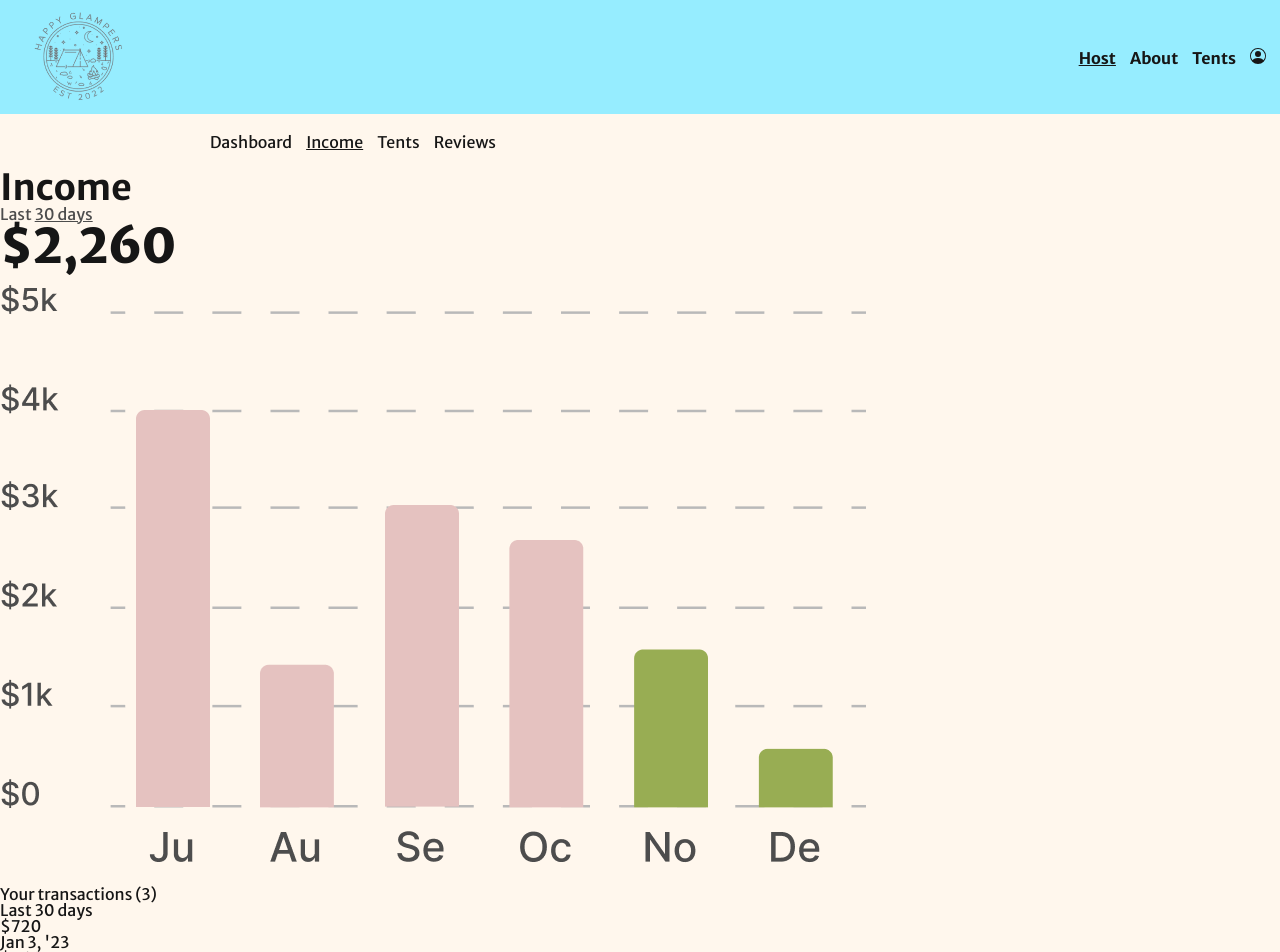
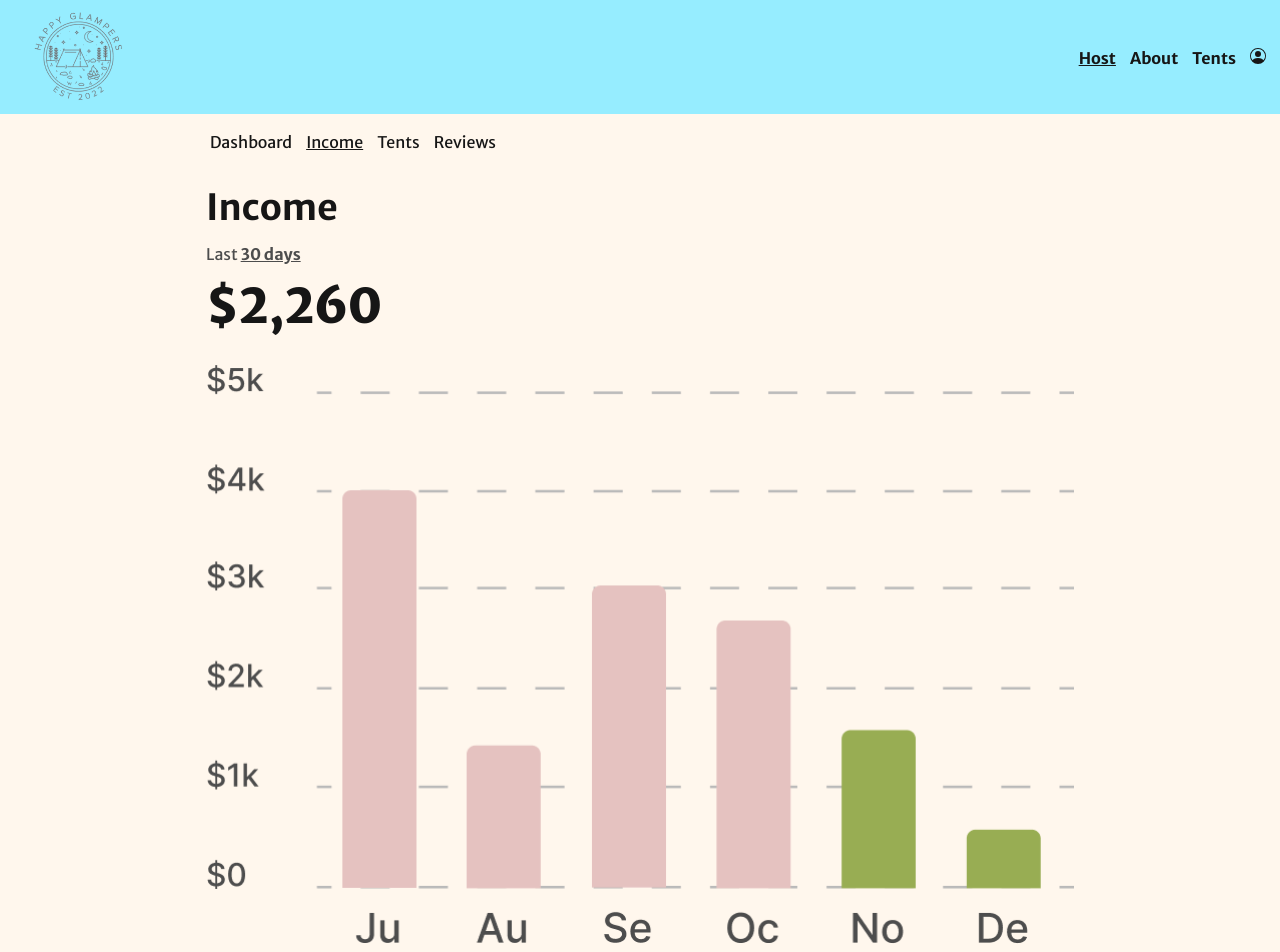
Before and after one commit to RawleJuglal/glampers, a React (Vite) app: page /host/income in a window 1280 px wide. Shown: the top 952 px of the page. Built offline with nearby package versions, Linux system fonts and the light colour scheme.

Commit message:
host pages
completed income
completed reviews
completed hostTents
working on Dashboard

```diff
--- a/src/index.css
+++ b/src/index.css
@@ -12,6 +12,7 @@
     --main-bg-color:#FFF7ED;
     --black:#161616;
     --white:#FFFDFA;
+    --grey:#4D4D4D;
     --fivePX:.3125rem;
     --fourteenPX:.875rem;
     --sixteenPX:1rem;
@@ -51,6 +52,7 @@
 /*Color*/
 .black{color:var(--black)}
 .white{color:var(--white)}
+.grey{color:var(--grey)}
 
 .limit-width{
     max-width:56.25rem;
@@ -60,6 +62,8 @@
 .underline{text-decoration: underline}
 .no-underline{text-decoration: none}
 .center{text-align: center}
+.push-right{margin-left:auto}
+.push-left{margin-right:auto}
 
 /*Quick Flex Props*/
 .flex{display:flex;}
--- a/src/main.jsx
+++ b/src/main.jsx
@@ -10,10 +10,10 @@ import Layout from './components/Layout/Layout'
 import HostLayout from './components/HostLayout/HostLayout'
 import Error from './components/Error/Error'
 import Home from './pages/Home/Home.jsx'
-import Dashboard from './pages/Host/Dashboard/Dashboard'
+import {Dashboard, loader as dashboardLoader} from './pages/Host/Dashboard/Dashboard'
 import Income from './pages/Host/Income/Income'
 import Reviews from './pages/Host/Reviews/Reviews'
-import HostTents from './pages/Host/HostTents/HostTents'
+import {HostTents, loader as hostTentsLoader} from './pages/Host/HostTents/HostTents'
 import HostTentDetails from './pages/Host/HostTents/HostTentDetails'
 import TentInfo from './pages/Host/TentInfo/TentInfo'
 import Pricing from './pages/Host/Pricing/Pricing'
@@ -32,10 +32,10 @@ const router = createBrowserRouter(createRoutesFromElements(
     <Route path='tents/:id' element={<TentDetails />} loader={({params})=> tentLoader(params)}/>
     <Route path='tents' element={<Tents />} loader={tentsLoader}/>
     <Route path="host" element={<HostLayout />}>
-      <Route index element={<Dashboard />}/>
+      <Route index element={<Dashboard />} loader={dashboardLoader}/>
       <Route path='income' element={<Income />}/>
       <Route path='reviews' element={<Reviews />}/>
-      <Route path='tents' element={<HostTents />}/>
+      <Route path='tents' element={<HostTents />} loader={hostTentsLoader}/>
       <Route path='tents/:id' element={<HostTentDetails />}>
         <Route index element={<TentInfo />}/>
         <Route path="pricing" element={<Pricing />}/>
--- /dev/null
+++ b/src/pages/Host/Dashboard/Dashboard.css
@@ -0,0 +1,7 @@
+.--dashboard-welcome-container{
+    background-color:#FFEAD0;
+}
+
+.--dashboard-income-text-container{
+    gap:var(--fivePX);
+}
--- a/src/pages/Host/Dashboard/Dashboard.jsx
+++ b/src/pages/Host/Dashboard/Dashboard.jsx
@@ -1,9 +1,44 @@
 import React from 'react'
+import { useLoaderData, defer, Await } from 'react-router-dom'
+import { getTents } from '../../../hooks/api'
+import './Dashboard.css'
 
-export default function Dashboard(){
+export function loader(){
+    return defer({tents: getTents()})
+}
+
+export function Dashboard(){
+    const dataPromise = useLoaderData()
     return(
-        <>
-            <h1>Dashboard Page</h1>
-        </>
+        <div className='--dashboard-page-container limit-width'>
+            <div className='--dashboard-welcome-container'>
+                <h1 className='XXXVIpt bold black'>Welcome!</h1>
+                <div className='--dashboard-income-text-container flex flex-align-center grey'>
+                    <h2>Income</h2>
+                    <p>last <span className='bold underline'>30 days</span></p>
+                    <p className='push-right'>Details</p>
+                </div>
+                <p>$2,260</p>
+            </div>
+            <React.Suspense fallback={<h1>Loading ...</h1>}>
+                <Await resolve={dataPromise.tents}>
+                    {tents => {
+                        const hostIdTents = tents.filter(tent => tent.hostId === '123')
+                        const hostTentsEl = hostIdTents.map(tent => (
+                            <div>
+                                <h1>{tent.name}</h1>
+                            </div>
+                        ))
+
+                        return(
+                            <>
+                                {hostTentsEl}
+                            </>
+
+                        )
+                    }}
+                </Await>
+            </React.Suspense>
+        </div>
     )
 }
--- /dev/null
+++ b/src/pages/Host/HostTents/HostTents.css
@@ -0,0 +1,23 @@
+.--hostTents-page-container{
+    padding:0 1rem;
+}
+
+.--hostTents-title{
+    margin-bottom:var(--fourteenPX);
+}
+
+.--hostTents-tent-container{
+    gap:var(--twentyPX);
+    background-color:var(--white);
+    padding:1rem;
+}
+
+.--hostTents-img{
+    width:4.125rem;
+    height:4.125rem;
+    border-radius:var(--fivePX);
+}
+
+.--hostTents-name{
+    margin:var(--fivePX) 0;
+}
--- a/src/pages/Host/HostTents/HostTents.jsx
+++ b/src/pages/Host/HostTents/HostTents.jsx
@@ -1,9 +1,45 @@
 import React from 'react'
+import { getTents } from '../../../hooks/api'
+import { useLoaderData, defer, Await, Link } from 'react-router-dom'
+import './HostTents.css'
 
-export default function HostTents(){
+export function loader({request}){
+    return defer({tents: getTents()})
+}
+
+export function HostTents(){
+    const dataPromise = useLoaderData()
     return(
-        <>
-            <h1>Host Tents Page</h1>
-        </>
+        <div className='--hostTents-page-container limit-width'>
+            <h1 className='--hostTents-title XXXIIpt bold'>Your listed vans</h1>
+            <React.Suspense fallback={<h1>Loading...</h1>}>
+                <Await resolve={dataPromise.tents}>
+                    { tents => {
+                        const hostIdTents = tents.filter(tent => tent.hostId === '123')
+                        const hostTentEl = hostIdTents.map(tent => (
+                            <Link
+                                key={tent.id}
+                                className='link'
+                                to={tent.id}
+                            >
+                                <div key={tent.id} className='--hostTents-tent-container flex flex-align-center'>
+                                    <img className='--hostTents-img' src={tent.imageUrl} alt={`image of ${tent.type} tent`} />
+                                    <div className='--hostTents-text-container'>
+                                        <h2 className='--hostTents-name XXpt semi-bold black'>{tent.name}</h2>
+                                        <p className='--hostTents-price grey medium'>${tent.price}<span>/day</span></p>
+                                    </div>
+                                </div>
+                            </Link>
+
+                        ))
+                        return(
+                            <>
+                                {hostTentEl}
+                            </>
+                        )
+                    }}
+                </Await>
+            </React.Suspense>
+        </div>
     )
 }
--- a/src/pages/Host/Income/Income.css
+++ b/src/pages/Host/Income/Income.css
@@ -1,7 +1,23 @@
-.--income-monthly-p{
-    color:#4D4D4D;
+.--income-page-container{
+    padding:0 var(--sixteenPX);
 }
 
+.--income-title,
 .--income-total{
+    margin:var(--twentyPX) 0;
+}
 
+.--income-graph{
+    width:100%;
 }
+
+.--income-summary{
+    margin:var(--sixteenPX) 0;
+}
+
+
+.--income-transaction{
+    background-color:var(--white);
+    padding:var(--sixteenPX);
+    margin:var(--sixteenPX) 0;
+}
--- a/src/pages/Host/Income/Income.jsx
+++ b/src/pages/Host/Income/Income.jsx
@@ -9,28 +9,28 @@ export default function Income(){
         { amount: 980, date: "Dec 3, '22", id: "3" },
     ]
     return(
-        <section className="--income-page-container">
-            <h1 className='XXXVIpt bold'>Income</h1>
-            <p className='--income-monthly-p'>
-                Last <span className='underline'>30 days</span>
+        <section className="--income-page-container limit-width">
+                <h1 className='--income-title XXXVIpt bold'>Income</h1>
+                <p className='--income-monthly-p grey'>
+                    Last <span className='underline bold'>30 days</span>
                 </p>
-            <h2 className='XLVIIIpt extra-bold black'>$2,260</h2>
+                <h2 className='--income-total XLVIIIpt extra-bold black'>$2,260</h2>
                 <img
-                className="graph"
+                    className="--income-graph"
                     src={IncomeGraph}
                     alt="Income graph"
                 />
-            <div className="--income-info-header">
-                <h3>Your transactions (3)</h3>
-                <p>
-                    Last <span>30 days</span>
+                <div className="--income-info-header flex flex-wrap flex-align-center">
+                    <h3 className='--income-summary XXIVpt bold black'>Your transactions (3)</h3>
+                    <p className='--income-monthly-p push-right grey'>
+                        Last <span className='underline bold'>30 days</span>
                     </p>
                 </div>
                 <div className="--income-transactions">
                     {transactionsData.map((item) => (
-                    <div key={item.id} className="transaction">
-                        <h3>${item.amount}</h3>
-                        <p>{item.date}</p>
+                        <div key={item.id} className="--income-transaction flex flex-wrap flex-align-center">
+                            <h3 className='XXXVIpt semi-bold black'>${item.amount}</h3>
+                            <p className='--income-date XXpt push-right'>{item.date}</p>
                         </div>
                     ))}
                 </div>
--- /dev/null
+++ b/src/pages/Host/Reviews/Reviews.css
@@ -0,0 +1,28 @@
+.--reviews-page-container{
+    padding:0 var(--sixteenPX) var(--fourtyeightPX);
+}
+
+.--reviews-top-text{
+    gap:var(--twentyPX);
+    margin:var(--twentyPX) 0;
+}
+
+.--reviews-graph{
+    width:100%;
+    margin-bottom:var(--twentyfourPX);
+}
+
+.review-star{
+    color:var(--olive-green);
+    margin:var(--twentyPX) 0;
+}
+
+.--reviews-info{
+    gap:var(--fivePX);
+    margin-bottom:var(--fourteenPX);
+}
+
+.--reviews-testimony{
+    line-height:1.375rem;
+    margin-bottom:var(--twentyfourPX);
+}
--- a/src/pages/Host/Reviews/Reviews.jsx
+++ b/src/pages/Host/Reviews/Reviews.jsx
@@ -1,9 +1,55 @@
-import React from 'react'
+import React from "react"
+import ReviewGraph from '../../../assets/images/ratings-graph.png'
+import { BsStarFill } from "react-icons/bs"
+import './Reviews.css'
 
-export default function Reviews(){
-    return(
-        <>
-            <h1>Reviews Page</h1>
-        </>
+export default function Reviews() {
+    const reviewsData = [
+        {
+            rating: 5,
+            name: "Elliot",
+            date: "January 3, 2023",
+            text: "The beach bum is such an awesome van! Such a comfortable trip. We had it for 2 weeks and there was not a single issue. Super clean when we picked it up and the host is very comfortable and understanding. Highly recommend!",
+            id: "1",
+        },
+        {
+            rating: 5,
+            name: "Sandy",
+            date: "December 12, 2022",
+            text: "This is our third time using the Modest Explorer for our travels and we love it! No complaints, absolutely perfect!",
+            id: "2",
+        },
+    ]
+
+    return (
+        <section className="--reviews-page-container limit-width">
+            <div className="--reviews-top-text flex flex-wrap flex-align-center">
+                <h2 className="XXXIIpt bold black">Your reviews</h2>
+                <p className="grey">
+                    Last <span className="underline medium">30 days</span>
+                </p>
+            </div>
+            <img
+                className="--reviews-graph"
+                src={ReviewGraph}
+                alt="Review graph"
+            />
+            <h3 className="XVIIIpt bold black">Reviews (2)</h3>
+            {reviewsData.map((review) => (
+                <div key={review.id} className="--reviews-testimony-container">
+                    <div className="review">
+                        {[...Array(review.rating)].map((_, i) => (
+                            <BsStarFill className="review-star" key={i} />
+                        ))}
+                        <div className="--reviews-info flex flex-align-center">
+                            <p className="name semi-bold">{review.name}</p>
+                            <p className="date grey">{review.date}</p>
+                        </div>
+                        <p className="--reviews-testimony medium black">{review.text}</p>
+                    </div>
+                    <hr />
+                </div>
+            ))}
+        </section>
     )
 }
```
Lines whose indentation alone changed are shown as unchanged.
